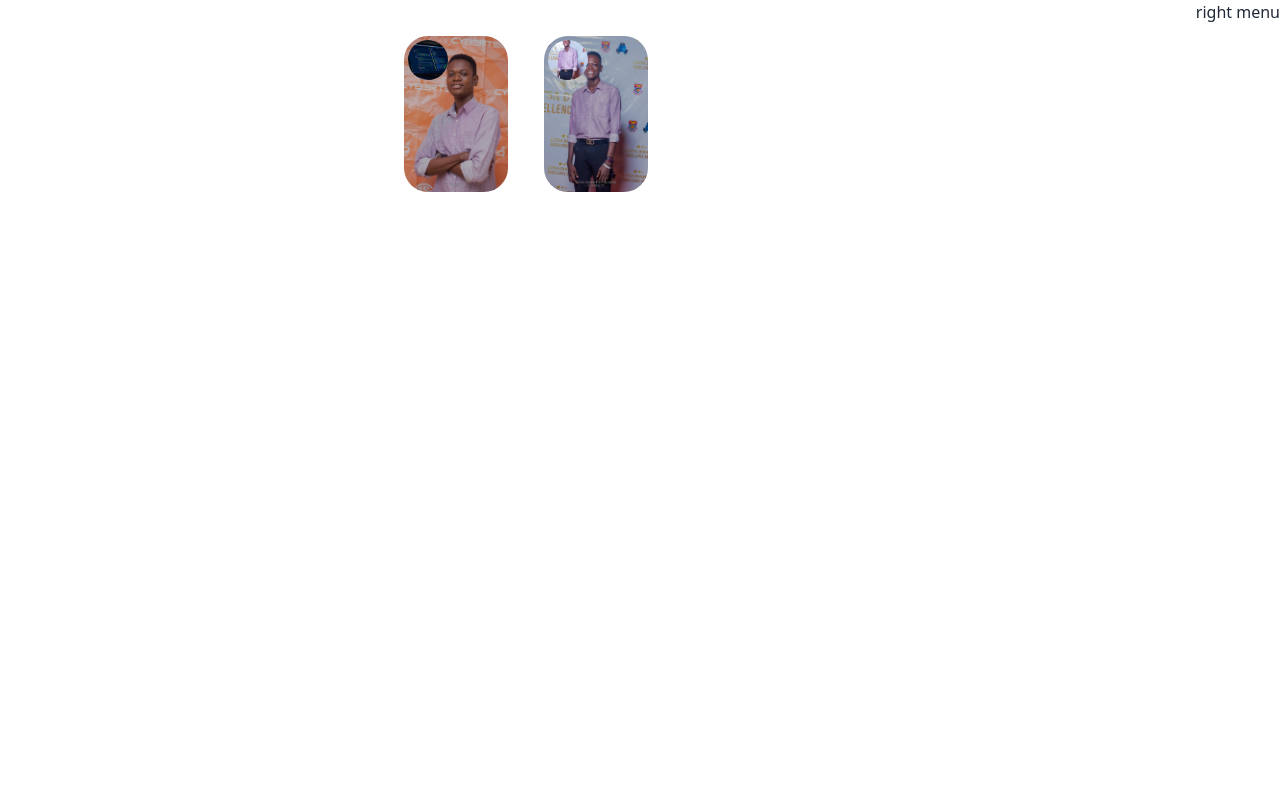
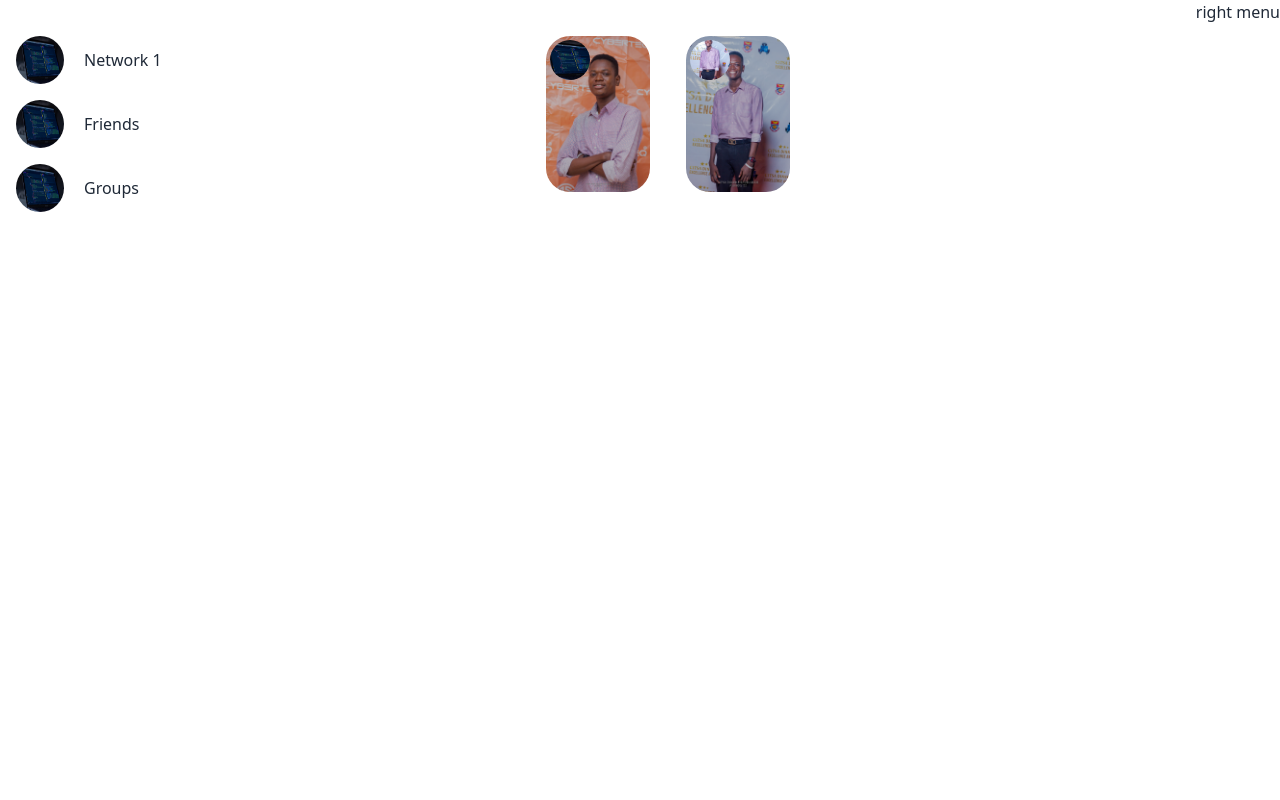
Before and after one commit to kofnet002/netvibe, a Django app: page / in a window 1280 px wide. Shown: the part 66-866 px from the top of the page. Run offline with Django 4.2, Linux system fonts and the light colour scheme; a user stored in the database is signed in; some libraries are stand-ins or nearby versions.

Commit message:
+: left side menu

```diff
--- a/home/templates/home/snippets/feed.html
+++ b/home/templates/home/snippets/feed.html
@@ -24,10 +24,11 @@
                 </label>
 
 
-                <img class="object-cover filter brightness-75 sm:btn-circle sm:avatar sm:rounded-full lg:rounded-3xl"
-                    src="{% static 'images/net1.jpg' %}" alt="network1">
+                <img class="object-cover filter brightness-75 rounded-full lg:rounded-3xl"
+                    src="{% static 'images/net1.jpg' %}" alt="network2">
 
-                <p class="text-center absolute opacity-0 lg:opacity-100 bottom-4 w-5/6 text-white text-sm font-bold truncate">
+                <p
+                    class="text-center absolute opacity-0 lg:opacity-100 bottom-4 w-5/6 text-white text-sm font-bold truncate">
                     Network</p>
             </div>
 
@@ -43,7 +44,8 @@
                 <img class="object-cover filter brightness-75 rounded-full lg:rounded-3xl"
                     src="{% static 'images/net2.jpg' %}" alt="network2">
 
-                <p class="text-center absolute opacity-0 lg:opacity-100 bottom-4 w-5/6 text-white text-sm font-bold truncate">
+                <p
+                    class="text-center absolute opacity-0 lg:opacity-100 bottom-4 w-5/6 text-white text-sm font-bold truncate">
                     Network 2</p>
             </div>
         </div>
--- a/home/templates/home/snippets/leftmenu.html
+++ b/home/templates/home/snippets/leftmenu.html
@@ -1,5 +1,24 @@
 {% block content %}
-<div class="p-2">
+<div class="p-2 mt-5 max-w-[600px] xl:min-w-[300px]">
+    <!-- sidebar row -->
+    <div
+        class="flex items-center space-x-2 p-2 transition duration-200 tansform ease-in hover:bg-primary hover:text-white hover:scale-105 rounded-xl cursor-pointer">
+        <img class="mr-3 avatar btn-circle rounded-full" src="{{request.user.profile_image.url}}" width="30%"
+            height="30%" alt="">
+        <p class="hidden sm:inline-flex font-medium">Network 1</p>
+    </div>
+    <div
+        class="flex items-center space-x-2 p-2 transition duration-200 tansform ease-in hover:bg-primary hover:text-white hover:scale-105 rounded-xl cursor-pointer">
+        <img class="mr-3 avatar btn-circle rounded-full" src="{{request.user.profile_image.url}}" width="30%"
+            height="30%" alt="">
+        <p class="hidden sm:inline-flex font-medium">Friends</p>
+    </div>
+    <div
+        class="flex items-center space-x-2 p-2 transition duration-200 tansform ease-in hover:bg-primary hover:text-white hover:scale-105 rounded-xl cursor-pointer">
+        <img class="mr-3 avatar btn-circle rounded-full" src="{{request.user.profile_image.url}}" width="30%"
+            height="30%" alt="">
+        <p class="hidden sm:inline-flex font-medium">Groups</p>
+    </div>
 
 </div>
 {% endblock content %}
--- a/home/templates/home/snippets/rightmenu.html
+++ b/home/templates/home/snippets/rightmenu.html
@@ -1,3 +1,5 @@
 {% block content %}
-<h1> right menu</h1>
+<div class="hidden lg:inline-flex">
+    <h1> right menu</h1>
+</div>
 {% endblock content %}
```
